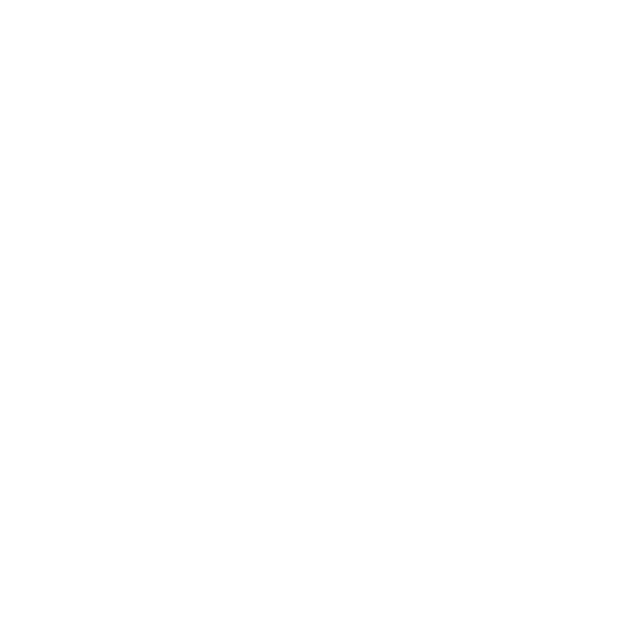
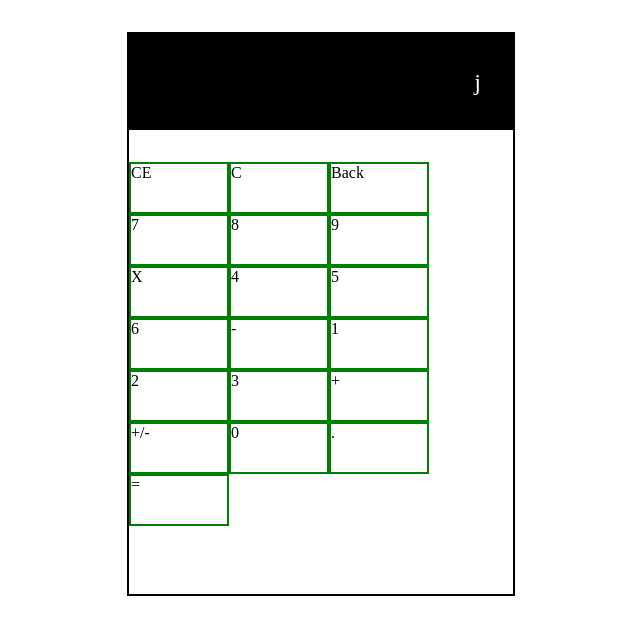
Before and after one commit to santisica29/Calculator-Revisited, a plain HTML site: page index.html in a window 1280 px wide. Shown: the whole page, without its empty margins (319-959 px from the left). Drawn offline with Linux system fonts and the light colour scheme.

Commit message:
initial layout of calculator

```diff
--- a/index.html
+++ b/index.html
@@ -7,5 +7,32 @@
     <link rel="stylesheet" href="styles.css" />
     <script src="main.js" defer></script>
   </head>
-  <body></body>
+  <body>
+    <div class="calculator">
+        <div class="display">
+            <p>j</p>
+        </div>
+        <div class="numbers">
+            <div class="btn">CE</div>
+            <div class="btn">C</div>
+            <div class="btn">Back</div>
+            <div class="btn">7</div>
+            <div class="btn">8</div>
+            <div class="btn">9</div>
+            <div class="btn">X</div>
+            <div class="btn">4</div>
+            <div class="btn">5</div>
+            <div class="btn">6</div>
+            <div class="btn">-</div>
+            <div class="btn">1</div>
+            <div class="btn">2</div>
+            <div class="btn">3</div>
+            <div class="btn">+</div>
+            <div class="btn">+/-</div>
+            <div class="btn">0</div>
+            <div class="btn">.</div>
+            <div class="btn">=</div>
+        </div>
+    </div>
+  </body>
 </html>
--- a/main.js
+++ b/main.js
@@ -1,6 +1,19 @@
 let num1 = 0;
 let num2 = 0;
 let op = "";
+
+let displayScreen = document.querySelector('.display p');
+let buttons = document.querySelectorAll('.btn');
+
+buttons.forEach(btn => {
+    btn.addEventListener('click', populateDisplay)
+})
+
+function populateDisplay(e){
+    let value = e.currentTarget.textContent;
+
+    displayScreen.textContent = value;
+}
 
 function add(n1, n2) {
   return n1 + n2;
--- a/styles.css
+++ b/styles.css
@@ -0,0 +1,35 @@
+.calculator{
+    margin: 2rem auto;
+    width: 24rem;
+    height: 35rem;
+    border: 2px solid black;
+    display: flex;
+    flex-direction: column;
+    gap: 2rem;
+}
+
+.calculator .display p{
+    display: flex;
+    align-items: center;
+    justify-content: end;
+    background-color: black;
+    color: white;
+    height: 5rem;
+    margin: 0;
+    padding: 0.5rem 2rem;
+    font-size: 1.5rem;
+}
+
+.numbers{
+    display: flex;
+    flex-direction: row;
+    flex-wrap: wrap;
+    justify-content: stretch;
+    width: 100%;
+}
+
+.btn{
+    border: 2px solid green;
+    width: calc(24rem / 4);
+    height: 3rem;
+}
```
